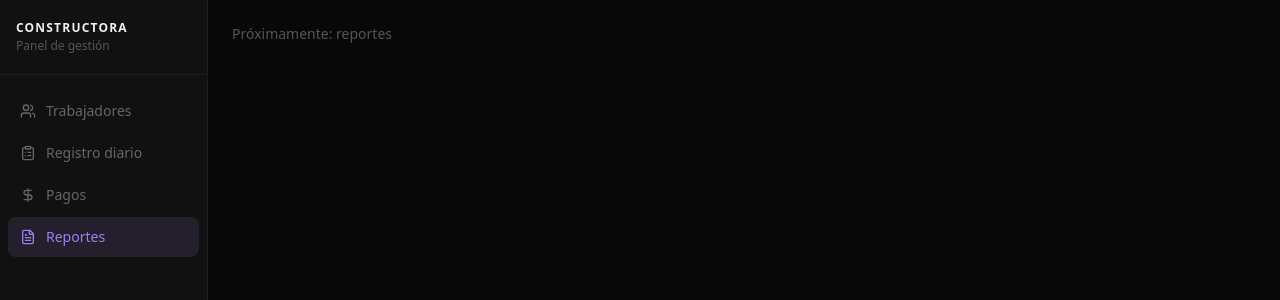
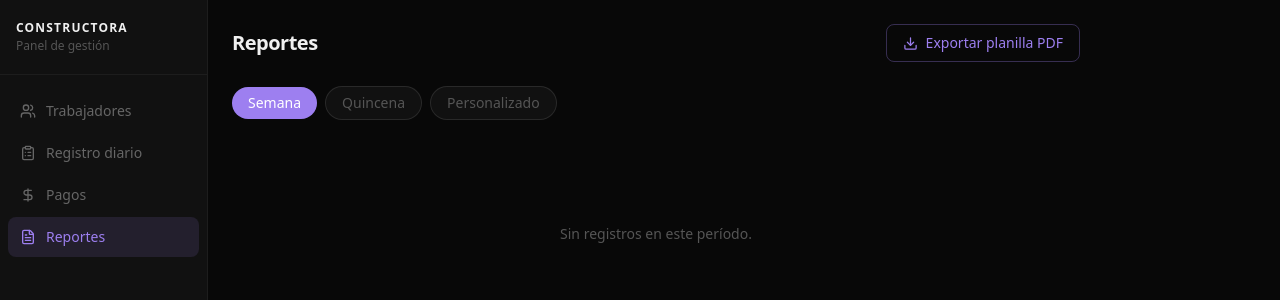
Before and after one commit to map420/sistema-gestion-bolt, a React (Vite) app in the folder Documents/MrLabs/construapp/: page / in a window 1280 px wide. Both pictures are taken after a click on the button "Reportes". Shown: the top 300 px of the page. Built offline with nearby package versions, Linux system fonts and the light colour scheme.

Commit message:
feat: módulo reportes — planilla por período + exportar PDF

```diff
--- a/Documents/MrLabs/construapp/src/App.tsx
+++ b/Documents/MrLabs/construapp/src/App.tsx
@@ -4,6 +4,7 @@ import Sidebar, { type Seccion } from './components/Sidebar'
 import Trabajadores from './components/trabajadores/Trabajadores'
 import RegistroDiario from './components/registro/RegistroDiario'
 import Pagos from './components/pagos/Pagos'
+import Reportes from './components/reportes/Reportes'
 
 export default function App() {
   const [seccion, setSeccion] = useState<Seccion>('trabajadores')
@@ -12,11 +13,11 @@ export default function App() {
     <div className="flex min-h-screen bg-[#080808] text-[#f0f0f0]">
       <Sidebar activa={seccion} onChange={setSeccion} />
       <main className="flex-1 overflow-y-auto">
-        <div className="p-6 max-w-3xl">
+        <div className="p-6 max-w-4xl">
           {seccion === 'trabajadores' && <Trabajadores />}
           {seccion === 'registro' && <RegistroDiario />}
           {seccion === 'pagos' && <Pagos />}
-          {seccion === 'reportes' && <p className="text-[#555] text-sm">Próximamente: reportes</p>}
+          {seccion === 'reportes' && <Reportes />}
         </div>
       </main>
     </div>
--- /dev/null
+++ b/Documents/MrLabs/construapp/src/components/reportes/Reportes.tsx
@@ -0,0 +1,110 @@
+// src/components/reportes/Reportes.tsx
+import { useState } from 'react'
+import { Download } from 'lucide-react'
+import { loadData } from '../../storage'
+import { calcularSaldo, formatMoneda, semanaActual, quincenaActual } from '../../utils'
+import { usePDF } from '../../hooks/usePDF'
+import PlanillaTemplate from '../pdf/PlanillaTemplate'
+
+type ModoPeriodo = 'semana' | 'quincena' | 'personalizado'
+
+export default function Reportes() {
+  const [data] = useState(() => loadData())
+  const [modo, setModo] = useState<ModoPeriodo>('semana')
+  const [periodoCustom, setPeriodoCustom] = useState({ desde: '', hasta: '' })
+  const { exportar } = usePDF()
+
+  const periodo = modo === 'semana' ? semanaActual() : modo === 'quincena' ? quincenaActual() : periodoCustom
+  const trabajadores = data.trabajadores.filter(t => t.activo)
+
+  const filas = trabajadores.map(t => {
+    const regs = data.registros.filter(r => r.trabajadorId === t.id && r.fecha >= periodo.desde && r.fecha <= periodo.hasta)
+    const totalCantidad = regs.reduce((s, r) => s + r.cantidad, 0)
+    const { devengado, pagado, pendiente } = calcularSaldo(t.id, periodo, data.registros, data.pagos)
+    return { t, totalCantidad, devengado, pagado, pendiente }
+  })
+
+  const conActividad = filas.filter(f => f.devengado > 0)
+  const totalDevengado = conActividad.reduce((s, f) => s + f.devengado, 0)
+  const totalPagado = conActividad.reduce((s, f) => s + f.pagado, 0)
+  const totalPendiente = conActividad.reduce((s, f) => s + f.pendiente, 0)
+
+  const exportarPlanilla = () => {
+    exportar('planilla-pdf', `planilla-${periodo.desde}-${periodo.hasta}`)
+  }
+
+  return (
+    <div className="flex flex-col gap-6">
+      <div className="flex items-center justify-between">
+        <h1 className="text-xl font-bold text-[#f0f0f0] tracking-tight">Reportes</h1>
+        <button onClick={exportarPlanilla} className="flex items-center gap-2 border border-[#9d7ff050] text-[#9d7ff0] text-sm font-medium px-4 py-2 rounded-lg hover:bg-[#9d7ff010] transition-colors">
+          <Download size={15} /> Exportar planilla PDF
+        </button>
+      </div>
+
+      {/* Period selector */}
+      <div className="flex flex-wrap gap-2 items-center">
+        {(['semana', 'quincena', 'personalizado'] as ModoPeriodo[]).map(m => (
+          <button key={m} onClick={() => setModo(m)} className={`px-4 py-1.5 rounded-full text-sm font-medium transition-colors capitalize ${modo === m ? 'bg-[#9d7ff0] text-white' : 'bg-[#111] border border-white/10 text-[#555] hover:text-[#aaa]'}`}>
+            {m}
+          </button>
+        ))}
+        {modo === 'personalizado' && (
+          <div className="flex gap-2 items-center mt-1 w-full">
+            <input type="date" className="bg-[#111] border border-white/10 rounded-lg px-3 py-1.5 text-sm text-[#f0f0f0] focus:outline-none focus:border-[#9d7ff0]" value={periodoCustom.desde} onChange={e => setPeriodoCustom(p => ({ ...p, desde: e.target.value }))} />
+            <span className="text-[#555] text-sm">al</span>
+            <input type="date" className="bg-[#111] border border-white/10 rounded-lg px-3 py-1.5 text-sm text-[#f0f0f0] focus:outline-none focus:border-[#9d7ff0]" value={periodoCustom.hasta} onChange={e => setPeriodoCustom(p => ({ ...p, hasta: e.target.value }))} />
+          </div>
+        )}
+      </div>
+
+      {conActividad.length === 0 ? (
+        <div className="py-20 text-center text-[#555] text-sm">Sin registros en este período.</div>
+      ) : (
+        <div className="overflow-x-auto">
+          <table className="w-full text-sm border-collapse">
+            <thead>
+              <tr className="border-b border-white/10">
+                <th className="text-left py-2.5 px-3 text-xs text-[#555] uppercase tracking-wide font-semibold">Trabajador</th>
+                <th className="text-left py-2.5 px-3 text-xs text-[#555] uppercase tracking-wide font-semibold">Oficio</th>
+                <th className="text-right py-2.5 px-3 text-xs text-[#555] uppercase tracking-wide font-semibold">Días/Hrs</th>
+                <th className="text-right py-2.5 px-3 text-xs text-[#555] uppercase tracking-wide font-semibold">Devengado</th>
+                <th className="text-right py-2.5 px-3 text-xs text-[#555] uppercase tracking-wide font-semibold">Pagado</th>
+                <th className="text-right py-2.5 px-3 text-xs text-[#555] uppercase tracking-wide font-semibold">Pendiente</th>
+              </tr>
+            </thead>
+            <tbody>
+              {conActividad.map(({ t, totalCantidad, devengado, pagado, pendiente }) => (
+                <tr key={t.id} className="border-b border-white/5 hover:bg-white/[0.02]">
+                  <td className="py-3 px-3 font-medium text-[#f0f0f0]">{t.nombre}</td>
+                  <td className="py-3 px-3 text-[#555]">{t.oficio}</td>
+                  <td className="py-3 px-3 text-right text-[#aaa]">{totalCantidad}</td>
+                  <td className="py-3 px-3 text-right text-[#f0f0f0]">{formatMoneda(devengado)}</td>
+                  <td className="py-3 px-3 text-right text-[#34d399]">{formatMoneda(pagado)}</td>
+                  <td className={`py-3 px-3 text-right font-semibold ${pendiente > 0 ? 'text-[#f87171]' : 'text-[#34d399]'}`}>{formatMoneda(pendiente)}</td>
+                </tr>
+              ))}
+              <tr className="border-t border-white/20 bg-white/[0.03]">
+                <td colSpan={3} className="py-3 px-3 text-xs font-bold text-[#555] uppercase tracking-wide text-right">Totales</td>
+                <td className="py-3 px-3 text-right font-bold text-[#f0f0f0]">{formatMoneda(totalDevengado)}</td>
+                <td className="py-3 px-3 text-right font-bold text-[#34d399]">{formatMoneda(totalPagado)}</td>
+                <td className="py-3 px-3 text-right font-bold text-[#f87171]">{formatMoneda(totalPendiente)}</td>
+              </tr>
+            </tbody>
+          </table>
+        </div>
+      )}
+
+      {/* Hidden PDF template */}
+      <div style={{ position: 'absolute', left: '-9999px', top: 0 }}>
+        <PlanillaTemplate
+          id="planilla-pdf"
+          trabajadores={trabajadores}
+          registros={data.registros}
+          pagos={data.pagos}
+          periodo={periodo}
+        />
+      </div>
+    </div>
+  )
+}
```
